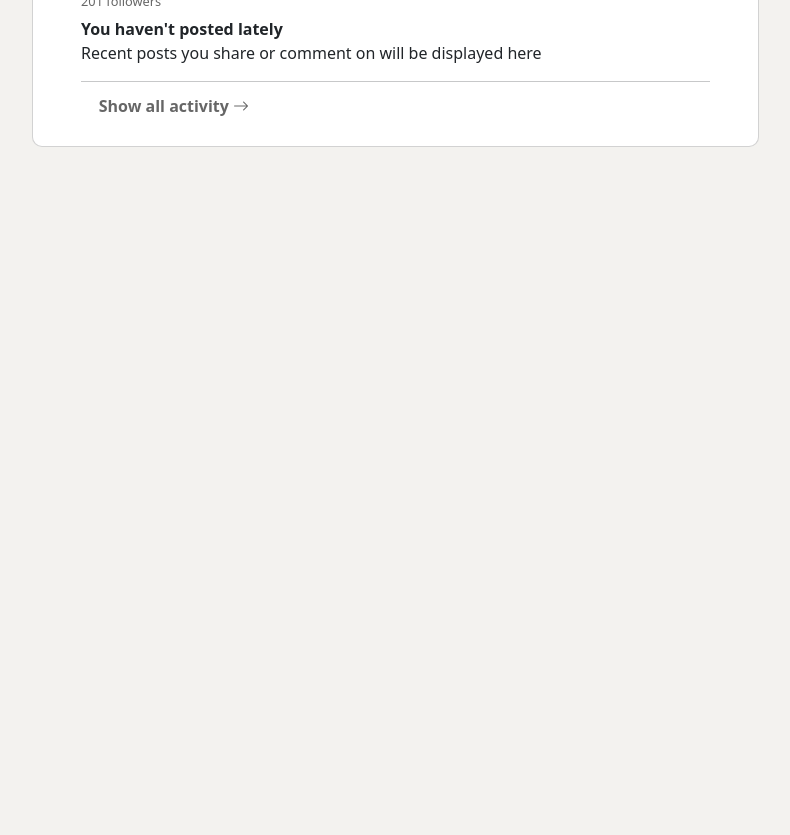
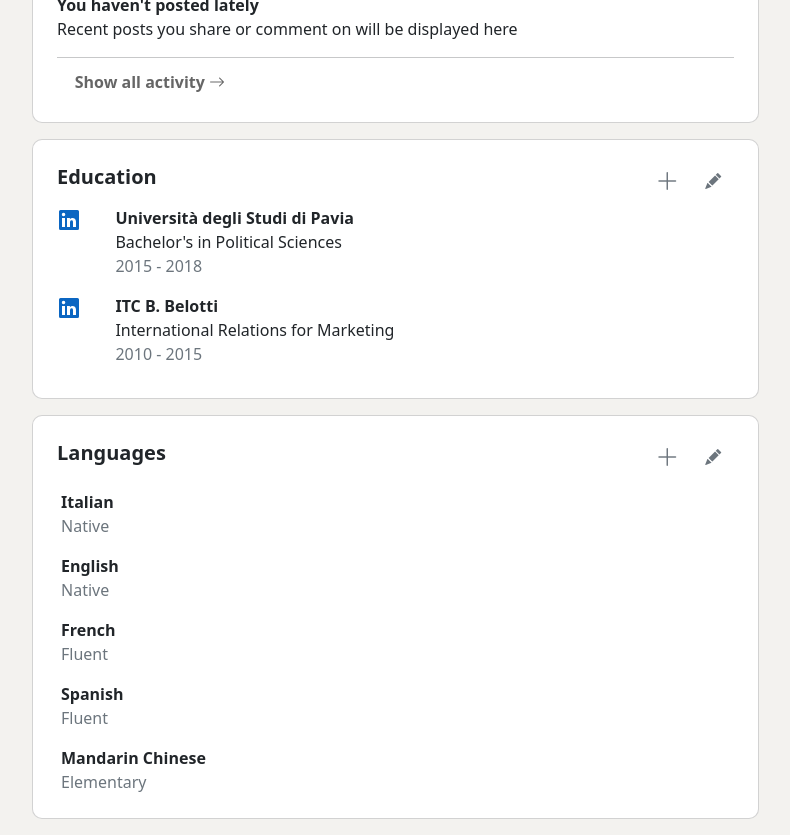
Before and after one commit to Nestor162/U3-Build-Week-Linkedin-Clone-FS0123ITA, a React (Create React App) app: page /me in a window 1280 px wide. Shown: the part 780-1615 px from the top of the page, without its empty margins (98-888 px from the left). Before the commit the page ends 943 px from the top, so only its background shows below. Built offline with nearby package versions, Linux system fonts and the light colour scheme; no server answers.

Commit message:
Added components

```diff
--- a/src/components/MainProfileActivity.jsx
+++ b/src/components/MainProfileActivity.jsx
@@ -4,7 +4,7 @@ const MainProfileActivity = () => {
 	return (
 		<Container className="mainProfileContainer">
 			<Card className="mainProfileCard">
-				<Card.Body className="px-5">
+				<Card.Body className="px-4">
 					<Container className="d-flex justify-content-between p-0">
 						<Card.Title className="mainCardsTitle">Activity</Card.Title>
 						<Button className="activityButton"> Start a post</Button>
--- a/src/components/MainProfileAnalytics.jsx
+++ b/src/components/MainProfileAnalytics.jsx
@@ -4,7 +4,7 @@ const MainProfileAnalytics = () => {
 	return (
 		<Container className="mainProfileContainer">
 			<Card className="mainProfileCard">
-				<Card.Body className="px-5">
+				<Card.Body className="px-4">
 					<Card.Title className="mainCardsTitle">Analytics</Card.Title>
 					<Card.Subtitle className="mainCardsSubtitle">
 						<i class="bi bi-eye-fill"></i> {''}Private to you
--- /dev/null
+++ b/src/components/MainProfileEducation.jsx
@@ -0,0 +1,50 @@
+import { Button, Card, Col, Container, Row } from 'react-bootstrap';
+import Logo from '../assets/logo.svg';
+
+const MainProfileEducation = () => {
+	return (
+		<>
+			<Container className="mainProfileContainer">
+				<Card className="mainProfileCard">
+					<Card.Body className="px-4">
+						<Container className="d-flex justify-content-between align-items-center p-0">
+							<Card.Title className="mainCardsTitle">Education</Card.Title>
+							<div>
+								<Button variant="none">
+									<i class="bi bi-plus-lg fs-4 text-muted"></i>
+								</Button>
+								<Button variant="none">
+									<i class="bi bi-pencil-fill text-muted"></i>
+								</Button>
+							</div>
+						</Container>
+						<Card.Text>
+							<Row>
+								<Col xs={1}>
+									<img src={Logo} alt="random" />
+								</Col>
+								<Col>
+									<p className="fw-bold p-0 m-0"> Università degli Studi di Pavia</p>
+									<p className="p-0 m-0"> Bachelor's in Political Sciences</p>
+									<p className="text-muted p-0 m-0"> 2015 - 2018</p>
+								</Col>
+							</Row>
+							<Row className="py-3">
+								<Col xs={1}>
+									<img src={Logo} alt="random" />
+								</Col>
+								<Col>
+									<p className="fw-bold p-0 m-0"> ITC B. Belotti</p>
+									<p className="p-0 m-0"> International Relations for Marketing</p>
+									<p className="text-muted p-0 m-0"> 2010 - 2015</p>
+								</Col>
+							</Row>
+						</Card.Text>
+					</Card.Body>
+				</Card>
+			</Container>
+		</>
+	);
+};
+
+export default MainProfileEducation;
--- /dev/null
+++ b/src/components/MainProfileLanguages.jsx
@@ -0,0 +1,49 @@
+import { Button, Card, Container, Row } from 'react-bootstrap';
+
+const MainProfileLanguages = () => {
+	return (
+		<>
+			<Container className="mainProfileContainer">
+				<Card className="mainProfileCard">
+					<Card.Body className="px-4">
+						<Container className="d-flex justify-content-between align-items-center p-0">
+							<Card.Title className="mainCardsTitle">Languages</Card.Title>
+							<div>
+								<Button variant="none">
+									<i class="bi bi-plus-lg fs-4 text-muted"></i>
+								</Button>
+								<Button variant="none">
+									<i class="bi bi-pencil-fill text-muted"></i>
+								</Button>
+							</div>
+						</Container>
+						<Card.Text>
+							<Row className="py-2 px-3">
+								<p className="fw-bold p-0 m-0"> Italian</p>
+								<p className="p-0 m-0 text-muted"> Native</p>
+							</Row>
+							<Row className="py-2 px-3">
+								<p className="fw-bold p-0 m-0"> English</p>
+								<p className="p-0 m-0 text-muted"> Native</p>
+							</Row>
+							<Row className="py-2 px-3">
+								<p className="fw-bold p-0 m-0"> French</p>
+								<p className="p-0 m-0 text-muted"> Fluent</p>
+							</Row>
+							<Row className="py-2 px-3">
+								<p className="fw-bold p-0 m-0"> Spanish</p>
+								<p className="p-0 m-0 text-muted"> Fluent</p>
+							</Row>
+							<Row className="py-2 px-3">
+								<p className="fw-bold p-0 m-0"> Mandarin Chinese</p>
+								<p className="p-0 m-0 text-muted"> Elementary</p>
+							</Row>
+						</Card.Text>
+					</Card.Body>
+				</Card>
+			</Container>
+		</>
+	);
+};
+
+export default MainProfileLanguages;
--- a/src/components/MainProfilePage.jsx
+++ b/src/components/MainProfilePage.jsx
@@ -1,6 +1,8 @@
 import { Container } from 'react-bootstrap';
 import MainProfileActivity from './MainProfileActivity';
 import MainProfileAnalytics from './MainProfileAnalytics';
+import MainProfileEducation from './MainProfileEducation';
+import MainProfileLanguages from './MainProfileLanguages';
 import MainProfileSection from './MainProfileSection';
 
 const MainProfilePage = () => {
@@ -10,6 +12,8 @@ const MainProfilePage = () => {
 				<MainProfileSection />
 				<MainProfileAnalytics />
 				<MainProfileActivity />
+				<MainProfileEducation />
+				<MainProfileLanguages />
 			</Container>
 		</>
 	);
```
